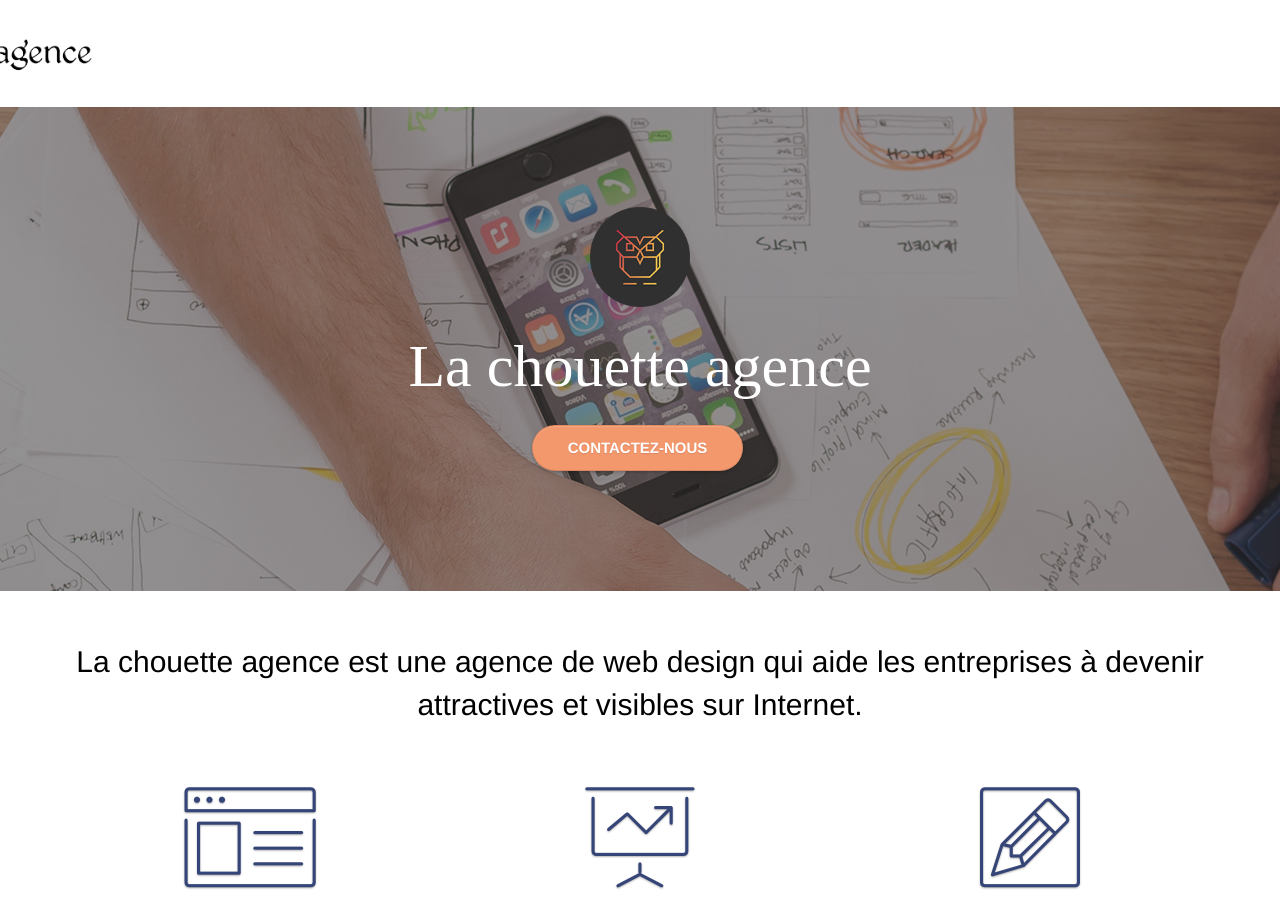
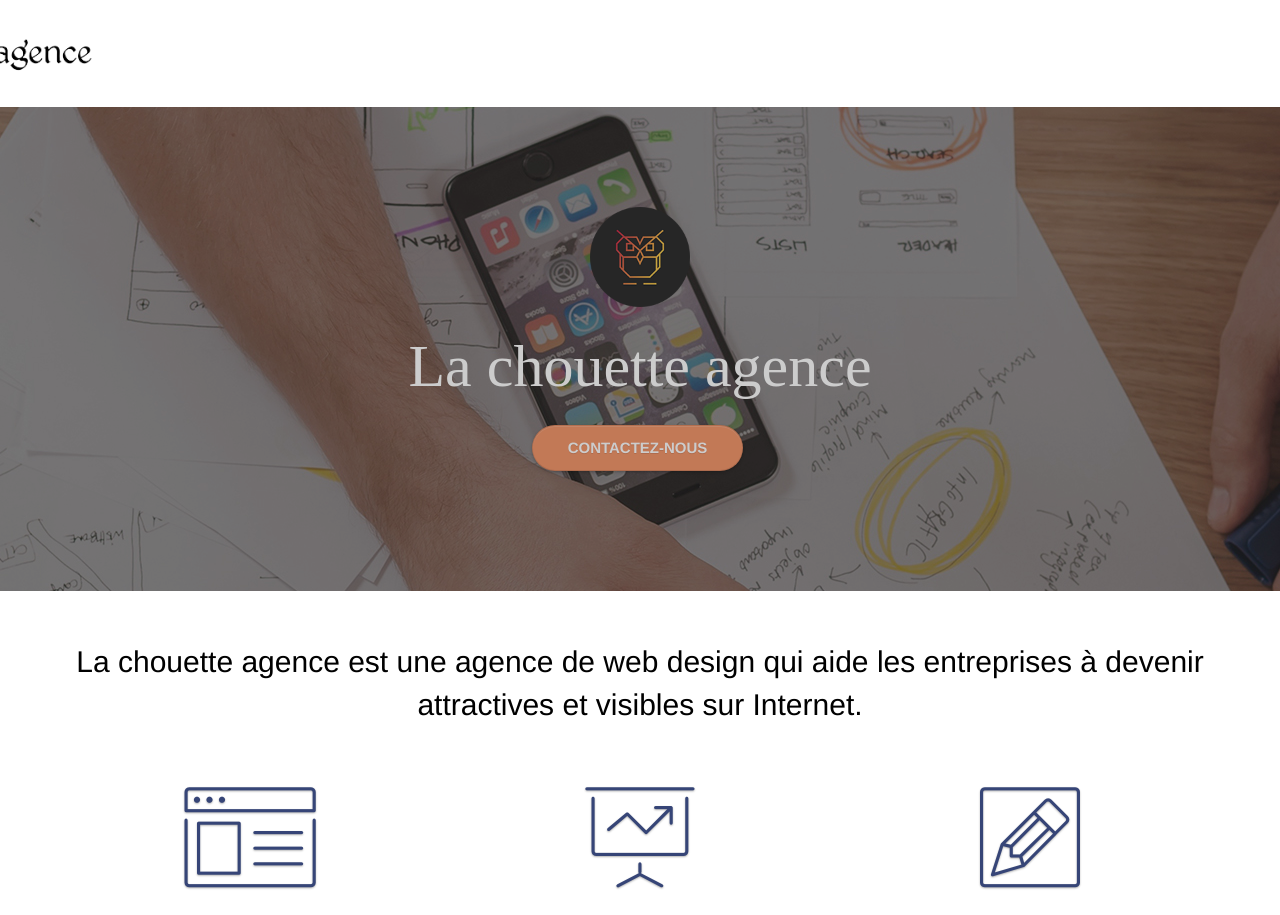
Before and after one commit to sandhya-paume/Projet4-4.mar.21, a plain HTML site: page index.html in a window 1280 px wide. Shown: the top 915 px of the page. Drawn offline with Linux system fonts and the light colour scheme.

Commit message:
changement de couleur sur le 1er background de l'accueil

```diff
--- a/style.css
+++ b/style.css
@@ -864,6 +864,7 @@ h4 {
 
 .bg-banniere {
     background-image: url("img/la-chouette-agence-banniere.jpg");
+    filter: brightness(0.8);
 }
 
 .bg-presentation {
```
